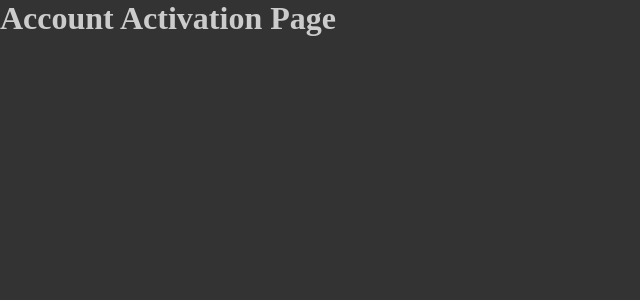
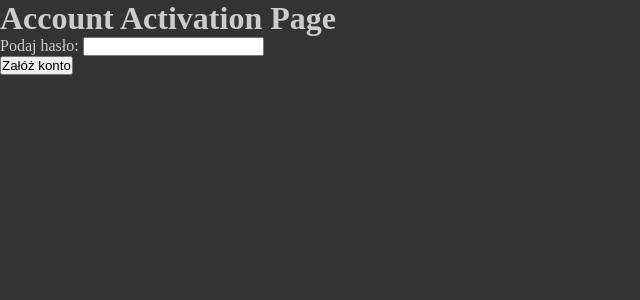
Before and after one commit to GOLDER303/secjar-frontend, a React (Vite) app: page /activateAccount in a window 1280 px wide. Shown: the top 300 px of the page, without its empty margins (0-640 px from the left). Built offline with nearby package versions, Linux system fonts and the light colour scheme.

Commit message:
Add account creation page

```diff
--- a/src/pages/AccountActivationPage.tsx
+++ b/src/pages/AccountActivationPage.tsx
@@ -1,5 +1,50 @@
+import React from "react"
+import { useSearchParams } from "react-router-dom"
+import { registerUser } from "../services/UserAccountService"
+
 const AccountActivationPage: React.FC = () => {
-    return <h1>Account Activation Page</h1>
+    const [searchParams] = useSearchParams()
+    const accountCreationToken = searchParams.get("token")
+
+    const passwordInputRef = React.useRef<HTMLInputElement>(null)
+
+    const [registerMessage, setRegisterMessage] = React.useState<string>("")
+
+    const handleSubmit = async () => {
+        if (!passwordInputRef.current || !accountCreationToken) {
+            return
+        }
+
+        const registerResponse = await registerUser(accountCreationToken, passwordInputRef.current.value)
+
+        if (registerResponse.error) {
+            if (registerResponse.error == 400) {
+                setRegisterMessage("Hasło musi mieć co najmniej 8 znaków, w tym jedną małą literę, jedną dużą literę, jedną cyfrę i jeden znak")
+            } else {
+                setRegisterMessage("Coś poszło nie tak")
+            }
+        } else {
+            setRegisterMessage("Konto zostało założone")
+        }
+    }
+
+    return (
+        <>
+            <h1>Account Activation Page</h1>
+
+            <form
+                onSubmit={(event) => {
+                    event.preventDefault()
+                    handleSubmit()
+                }}
+            >
+                <label htmlFor="name">Podaj hasło: </label>
+                <input ref={passwordInputRef} type="password" name="password" id="password" /> <br />
+                <button type="submit">Załóż konto</button>
+            </form>
+            <div>{registerMessage}</div>
+        </>
+    )
 }
 
 export default AccountActivationPage
--- /dev/null
+++ b/src/services/UserAccountService.ts
@@ -0,0 +1,20 @@
+import axios, { AxiosError } from "axios"
+import ApiErrorResponseDTO from "../ts/interfaces/ApiErrorResponseDTO"
+import GeneralApiResponseDTO from "../ts/interfaces/GeneralApiResponseDTO"
+
+export const registerUser = async (accountCreationToken: string, password: string): Promise<GeneralApiResponseDTO<null>> => {
+    try {
+        await axios.post("http://localhost:8080/register", {
+            accountCreationToken,
+            password,
+        })
+
+        return {}
+    } catch (err) {
+        const error = err as AxiosError
+
+        const data = error.response?.data as ApiErrorResponseDTO
+
+        return { error: data.status }
+    }
+}
```
